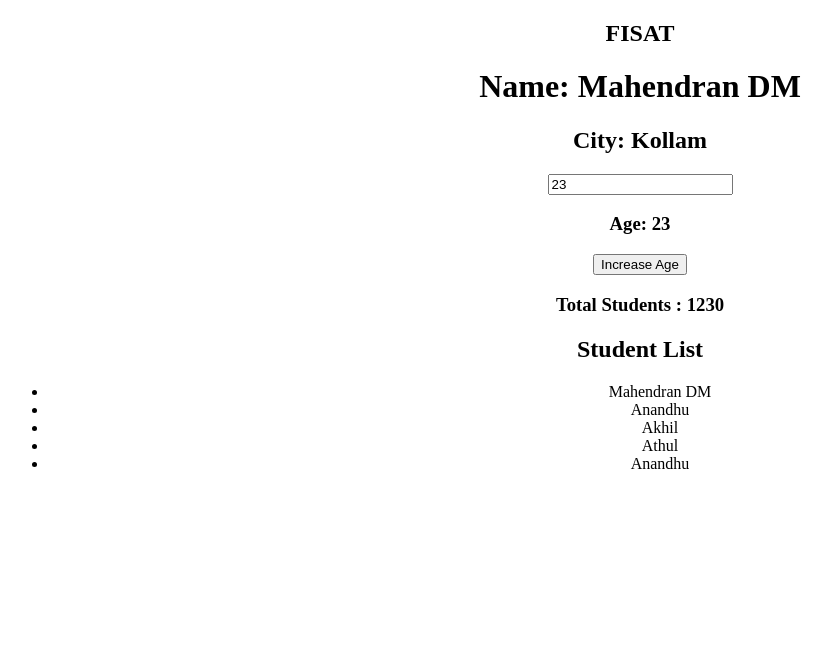
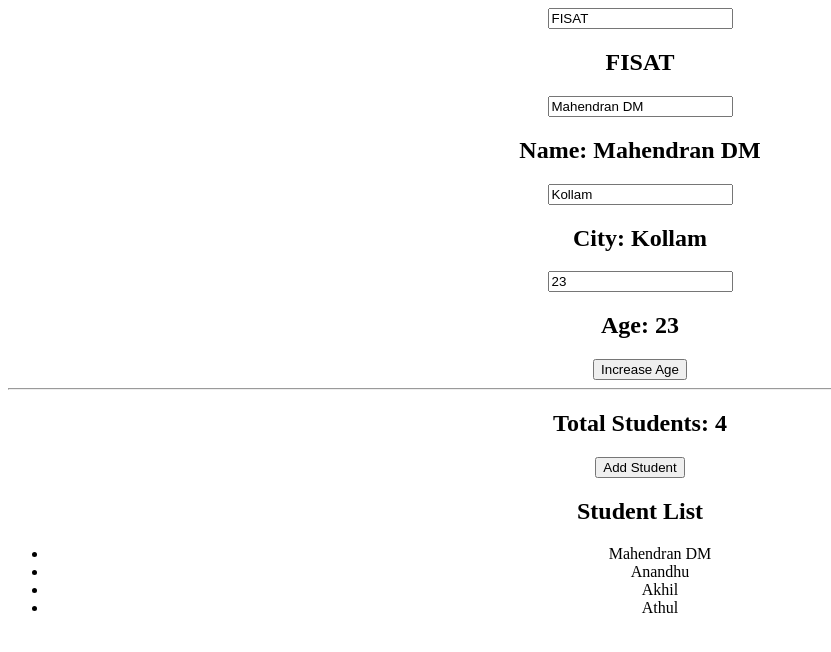
Before and after one commit to MahendranDM/MCA-Angular-Projects, a website: page campus360/index.html in a window 1280 px wide. Shown: the whole page, without its empty margins (0-831 px from the left). Drawn offline with nearby package versions, Linux system fonts and the light colour scheme.

Commit message:
feat: add interactive inputs, student counter, and addStudent function to campus360

```diff
--- a/campus360/index.html
+++ b/campus360/index.html
@@ -4,35 +4,49 @@
 <head>
     <meta charset="UTF-8">
     <meta name="viewport" content="width=device-width, initial-scale=1.0">
+
+    <title>Basic Details</title>
+
     <script src="https://ajax.googleapis.com/ajax/libs/angularjs/1.8.3/angular.min.js"></script>
     <script src="js/app.js"></script>
-  <title>Basic Details</title>
 </head>
 
 <body ng-controller="DashboardController">
+
     <center>
 
+        <input type="text" ng-model="collegename">
         <h2>{{collegename}}</h2>
 
-    <h1>Name: {{name}}</h1>
+        <input type="text" ng-model="name">
+        <h2>Name: {{name}}</h2>
+
+        <input type="text" ng-model="city">
         <h2>City: {{city}}</h2>
 
         <input type="number" ng-model="age">
-
-    <h3>Age: {{age}}</h3>
+        <h2>Age: {{age}}</h2>
 
         <button ng-click="age = age + 1">
             Increase Age
         </button>
 
-    <h3> Total Students : {{totalStudents}}</h3>
+        <hr>
+
+        <h2>Total Students: {{students.length}}</h2>
+
+        <button ng-click="addStudent()">
+            Add Student
+        </button>
 
         <h2>Student List</h2>
+
         <ul>
             <li ng-repeat="student in students track by $index">
                 {{student}}
             </li>
         </ul>
+
     </center>
 
 </body>
--- a/campus360/js/app.js
+++ b/campus360/js/app.js
@@ -6,15 +6,21 @@ app.controller("DashboardController", function ($scope) {
     $scope.name = "Mahendran DM";
     $scope.city = "Kollam";
     $scope.age = 23;
-    $scope.totalStudents = 1230;
 
     console.log("Dashboard Controller is loaded");
 
     $scope.students = [
-        "Mahendran DM", "Anandhu", "Akhil", "Athul", "Anandhu"
+        "Mahendran DM",
+        "Anandhu",
+        "Akhil",
+        "Athul",
+
     ];
 
+
+      console.log($scope.students);
     $scope.addStudent = function () {
-        $scope.totalStudents++;
+        $scope.students.push("New Student");
     };
+
 });
```
Lines whose indentation alone changed are shown as unchanged.
